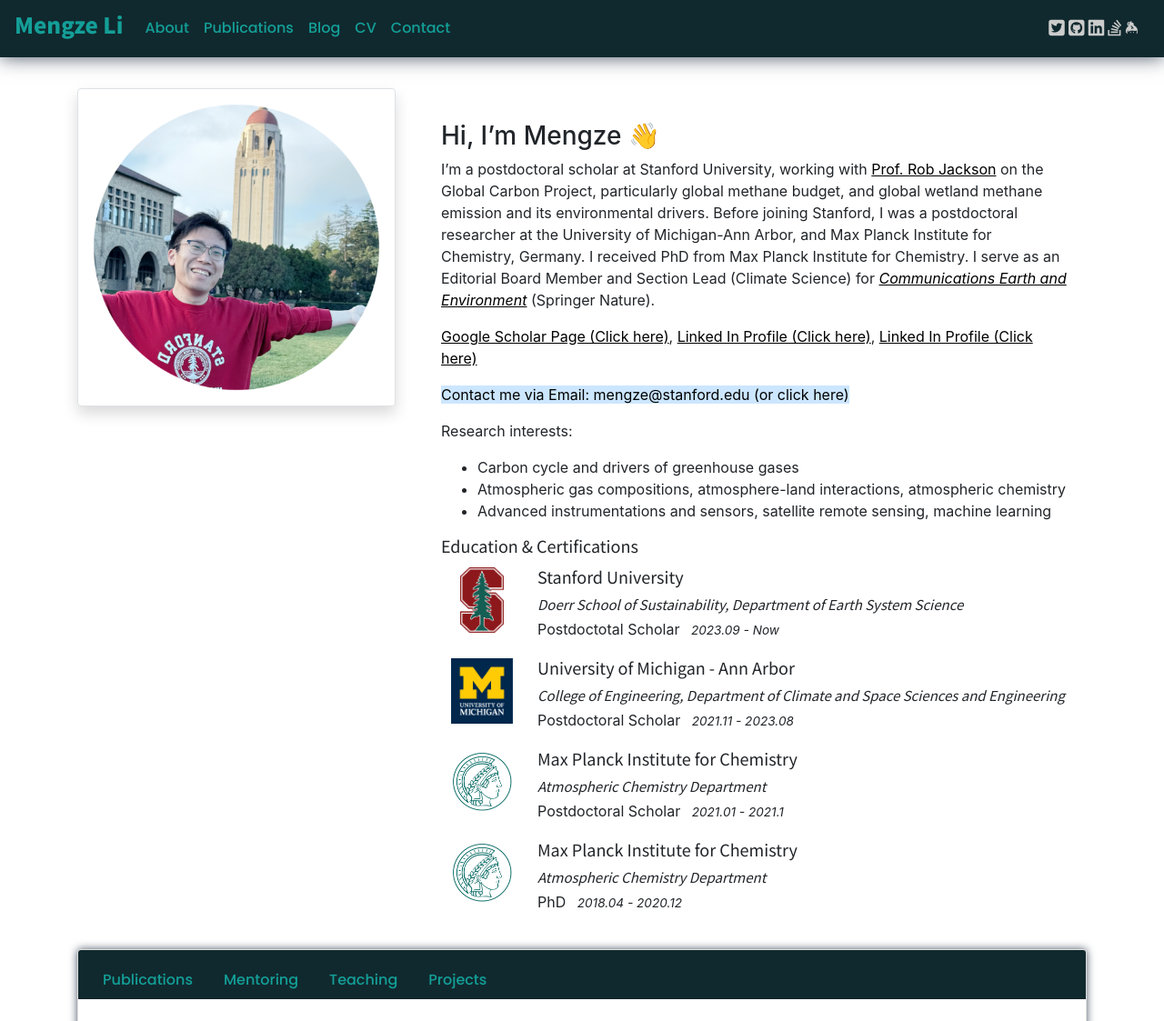
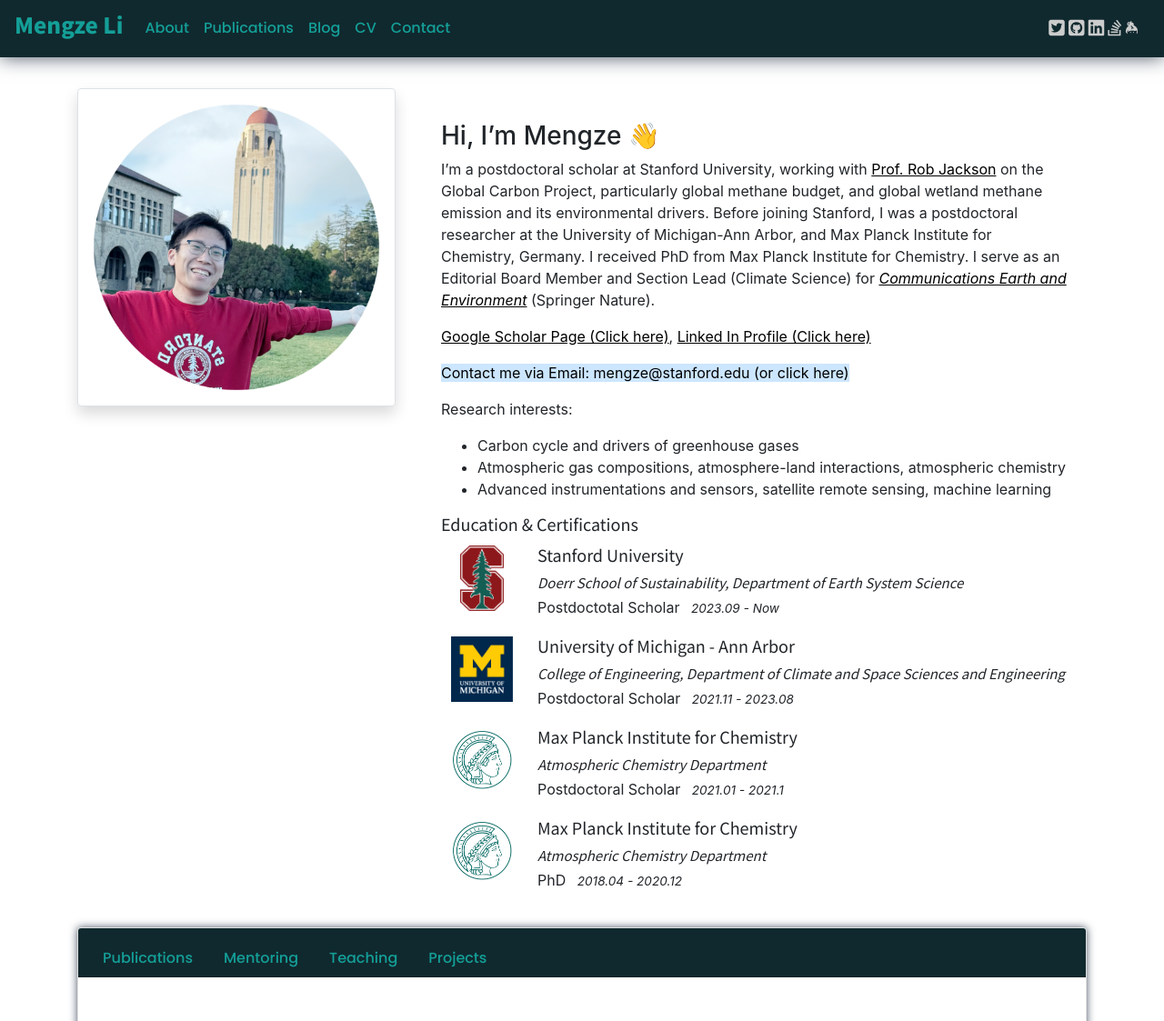
Before and after one commit to limengze1991/limengze1991.github.io, a Jekyll site: the page built from index.md, in a window 1280 px wide, cut to the strip 0-1123 px from the top of the page. Shown: the whole strip at 91% size. Built offline with Jekyll 4.4.1, drawn with Linux system fonts in a browser that asks for light colours; nearby versions of some CDN libraries; comment, search, counter and statistics services are not loaded; our own code applies the rules of GitHub Pages for plain Markdown files.

Commit message:
update: bio

```diff
--- a/index.md
+++ b/index.md
@@ -6,7 +6,7 @@
 ### Hi, I'm Mengze 👋
 I'm a postdoctoral scholar at Stanford University, working with <a href="https://jacksonlab.stanford.edu/" target="_blank" style="text-decoration: underline;">Prof. Rob Jackson</a> on the Global Carbon Project, particularly global methane budget, and global wetland methane emission and its environmental drivers. Before joining Stanford, I was a postdoctoral researcher at the University of Michigan-Ann Arbor, and Max Planck Institute for Chemistry, Germany. I received PhD from Max Planck Institute for Chemistry. I serve as an Editorial Board Member and Section Lead (Climate Science) for <a href="https://www.nature.com/commsenv/" target="_blank" style="text-decoration: underline;"><i>Communications Earth and Environment</i></a> (Springer Nature).
 
-<a href="https://scholar.google.com/citations?user=6uJuFqEAAAAJ&hl=en" target="_blank" style="text-decoration: underline;">Google Scholar Page (Click here)</a>,  <a href="https://www.linkedin.com/in/mengze-li-19049b178/" target="_blank" style="text-decoration: underline;">Linked In Profile (Click here)</a>,  <a href="https://www.linkedin.com/in/mengze-li-19049b178/" target="_blank" style="text-decoration: underline;">Linked In Profile (Click here)</a>
+<a href="https://scholar.google.com/citations?user=6uJuFqEAAAAJ&hl=en" target="_blank" style="text-decoration: underline;">Google Scholar Page (Click here)</a>,  <a href="https://www.linkedin.com/in/mengze-li-19049b178/" target="_blank" style="text-decoration: underline;">Linked In Profile (Click here)</a>
 
 <a href="mailto:mengze@stanford.edu" target="_blank" style="background-color: #cce6ff; text-decoration: none;">Contact me via Email: mengze@stanford.edu (or click here)</a>
 
```
